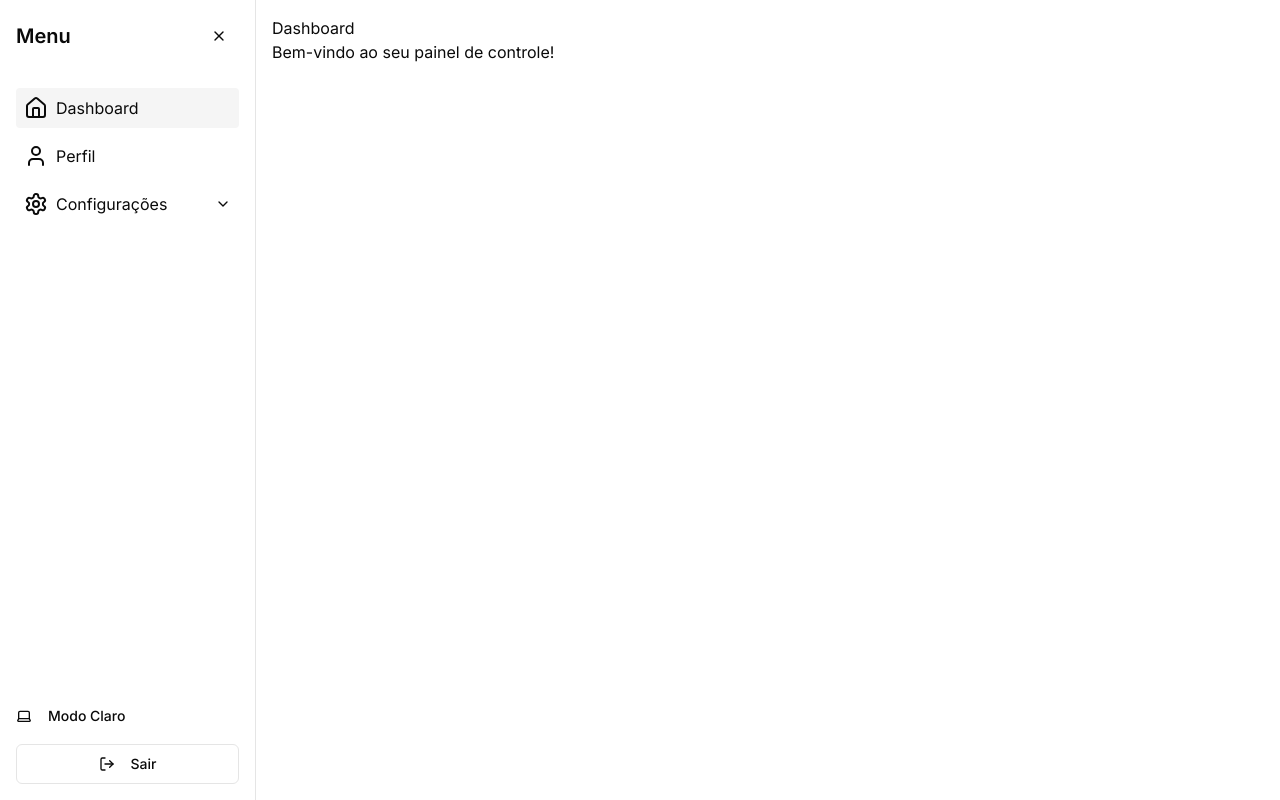
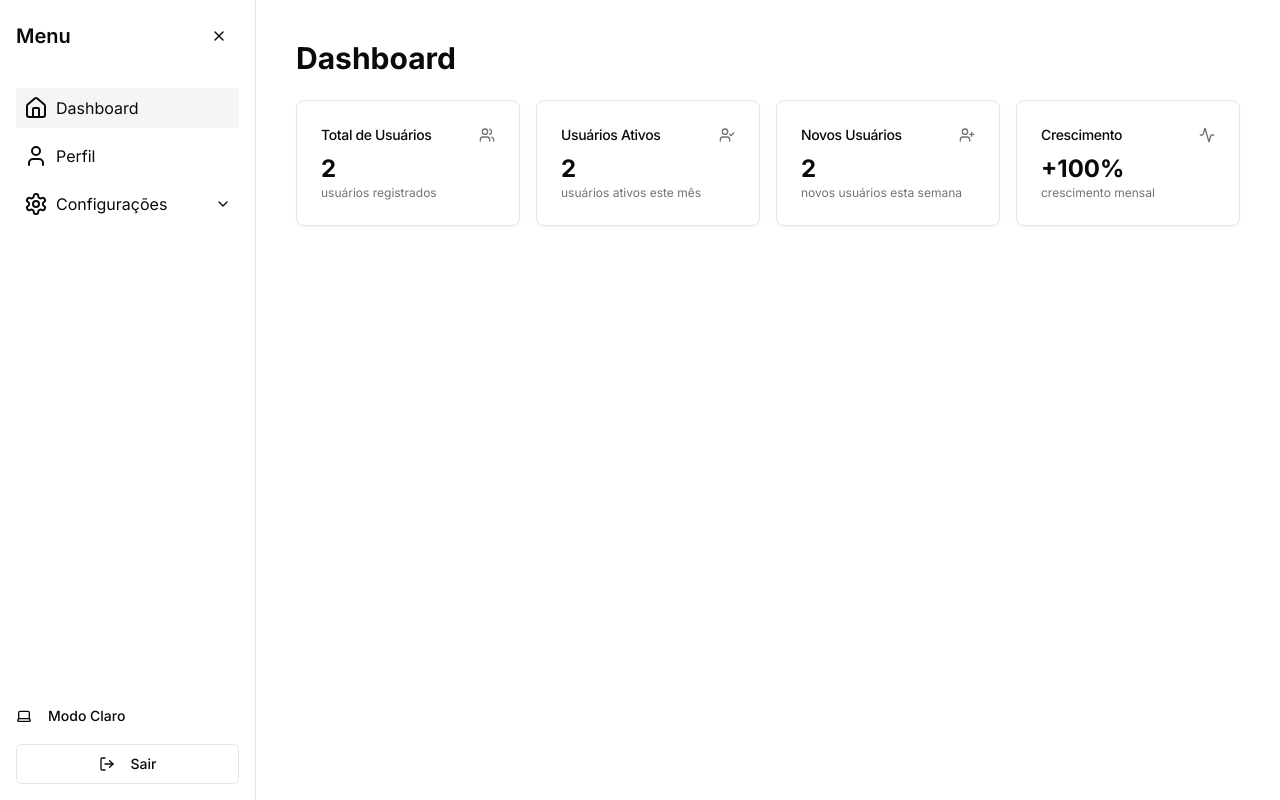
Before and after one commit to NiltonMoraesNeto/my-system-default, a Next.js app: page /dashboard in a window 1280 px wide. Built offline with nearby package versions, Linux system fonts and the light colour scheme; data requests are answered from the project's data file; sample sign-in values are in the browser's storage.

Commit message:
add dashboard

```diff
--- a/routes.json
+++ /dev/null
@@ -1,6 +0,0 @@
-{
-  "/api/*": "/$1",
-  "/login": "/login",
-  "/logout": "/logout",
-  "/verify-token": "/verify-token"
-}
--- a/src/app/(authenticated)/dashboard/page.tsx
+++ b/src/app/(authenticated)/dashboard/page.tsx
@@ -1,8 +1,100 @@
+"use client";
+
+import { useState, useEffect } from "react";
+import { Card, CardContent, CardHeader, CardTitle } from "@/components/ui/card";
+import { Users, UserPlus, UserCheck, Activity } from "lucide-react";
+import { usuarioCount } from "@/services/usuario";
+
+// Função mock para simular a obtenção de dados do backend
+const fetchDashboardData = async () => {
+  // Simula uma chamada de API
+  const responseCountUser = await usuarioCount();
+  console.log("🚀  responseCountUser - ", responseCountUser);
+  return {
+    totalUsers: responseCountUser,
+    activeUsers: responseCountUser,
+    newUsers: responseCountUser,
+    userGrowth: 100,
+  };
+};
+
 export default function Dashboard() {
-    return (
-        <div>
-            <h1>Dashboard</h1>
-            <p>Bem-vindo ao seu painel de controle!</p>
-        </div>
-    )
+  const [dashboardData, setDashboardData] = useState({
+    totalUsers: 0,
+    activeUsers: 0,
+    newUsers: 0,
+    userGrowth: 0,
+  });
+
+  useEffect(() => {
+    const loadDashboardData = async () => {
+      const data = await fetchDashboardData();
+      setDashboardData(data);
+    };
+    loadDashboardData();
+  }, []);
+
+  return (
+    <div className="p-6">
+      <h1 className="text-3xl font-bold mb-6">Dashboard</h1>
+      <div className="grid gap-4 md:grid-cols-2 lg:grid-cols-4">
+        <Card>
+          <CardHeader className="flex flex-row items-center justify-between space-y-0 pb-2">
+            <CardTitle className="text-sm font-medium">
+              Total de Usuários
+            </CardTitle>
+            <Users className="h-4 w-4 text-muted-foreground" />
+          </CardHeader>
+          <CardContent>
+            <div className="text-2xl font-bold">{dashboardData.totalUsers}</div>
+            <p className="text-xs text-muted-foreground">
+              usuários registrados
+            </p>
+          </CardContent>
+        </Card>
+        <Card>
+          <CardHeader className="flex flex-row items-center justify-between space-y-0 pb-2">
+            <CardTitle className="text-sm font-medium">
+              Usuários Ativos
+            </CardTitle>
+            <UserCheck className="h-4 w-4 text-muted-foreground" />
+          </CardHeader>
+          <CardContent>
+            <div className="text-2xl font-bold">
+              {dashboardData.activeUsers}
+            </div>
+            <p className="text-xs text-muted-foreground">
+              usuários ativos este mês
+            </p>
+          </CardContent>
+        </Card>
+        <Card>
+          <CardHeader className="flex flex-row items-center justify-between space-y-0 pb-2">
+            <CardTitle className="text-sm font-medium">
+              Novos Usuários
+            </CardTitle>
+            <UserPlus className="h-4 w-4 text-muted-foreground" />
+          </CardHeader>
+          <CardContent>
+            <div className="text-2xl font-bold">{dashboardData.newUsers}</div>
+            <p className="text-xs text-muted-foreground">
+              novos usuários esta semana
+            </p>
+          </CardContent>
+        </Card>
+        <Card>
+          <CardHeader className="flex flex-row items-center justify-between space-y-0 pb-2">
+            <CardTitle className="text-sm font-medium">Crescimento</CardTitle>
+            <Activity className="h-4 w-4 text-muted-foreground" />
+          </CardHeader>
+          <CardContent>
+            <div className="text-2xl font-bold">
+              +{dashboardData.userGrowth}%
+            </div>
+            <p className="text-xs text-muted-foreground">crescimento mensal</p>
+          </CardContent>
+        </Card>
+      </div>
+    </div>
+  );
 }
--- /dev/null
+++ b/src/components/ui/card.tsx
@@ -0,0 +1,79 @@
+import * as React from "react"
+
+import { cn } from "@/lib/utils"
+
+const Card = React.forwardRef<
+  HTMLDivElement,
+  React.HTMLAttributes<HTMLDivElement>
+>(({ className, ...props }, ref) => (
+  <div
+    ref={ref}
+    className={cn(
+      "rounded-lg border bg-card text-card-foreground shadow-sm",
+      className
+    )}
+    {...props}
+  />
+))
+Card.displayName = "Card"
+
+const CardHeader = React.forwardRef<
+  HTMLDivElement,
+  React.HTMLAttributes<HTMLDivElement>
+>(({ className, ...props }, ref) => (
+  <div
+    ref={ref}
+    className={cn("flex flex-col space-y-1.5 p-6", className)}
+    {...props}
+  />
+))
+CardHeader.displayName = "CardHeader"
+
+const CardTitle = React.forwardRef<
+  HTMLDivElement,
+  React.HTMLAttributes<HTMLDivElement>
+>(({ className, ...props }, ref) => (
+  <div
+    ref={ref}
+    className={cn(
+      "text-2xl font-semibold leading-none tracking-tight",
+      className
+    )}
+    {...props}
+  />
+))
+CardTitle.displayName = "CardTitle"
+
+const CardDescription = React.forwardRef<
+  HTMLDivElement,
+  React.HTMLAttributes<HTMLDivElement>
+>(({ className, ...props }, ref) => (
+  <div
+    ref={ref}
+    className={cn("text-sm text-muted-foreground", className)}
+    {...props}
+  />
+))
+CardDescription.displayName = "CardDescription"
+
+const CardContent = React.forwardRef<
+  HTMLDivElement,
+  React.HTMLAttributes<HTMLDivElement>
+>(({ className, ...props }, ref) => (
+  <div ref={ref} className={cn("p-6 pt-0", className)} {...props} />
+))
+CardContent.displayName = "CardContent"
+
+const CardFooter = React.forwardRef<
+  HTMLDivElement,
+  React.HTMLAttributes<HTMLDivElement>
+>(({ className, ...props }, ref) => (
+  <div
+    ref={ref}
+    className={cn("flex items-center p-6 pt-0", className)}
+    {...props}
+  />
+))
+CardFooter.displayName = "CardFooter"
+
+export { Card, CardHeader, CardFooter, CardTitle, CardDescription, CardContent }
--- a/src/services/usuario.ts
+++ b/src/services/usuario.ts
@@ -41,3 +41,17 @@
     return false;
   }
 };
+
+export const usuarioCount = async () => {
+  try {
+    const response = await api.get('/usuario');
+
+    if (response.data) {
+      return response.data.length
+    }
+    return false;
+  } catch (error) {
+    console.error('Erro ao buscar a contagem de usuários', error);
+    return false;
+  }
+};
```
Also changed, not shown: server.js (deleted, +0 -44 lines).
